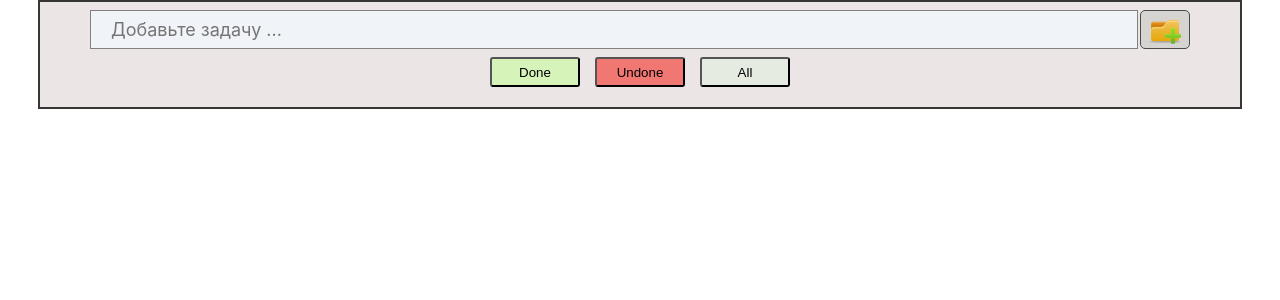
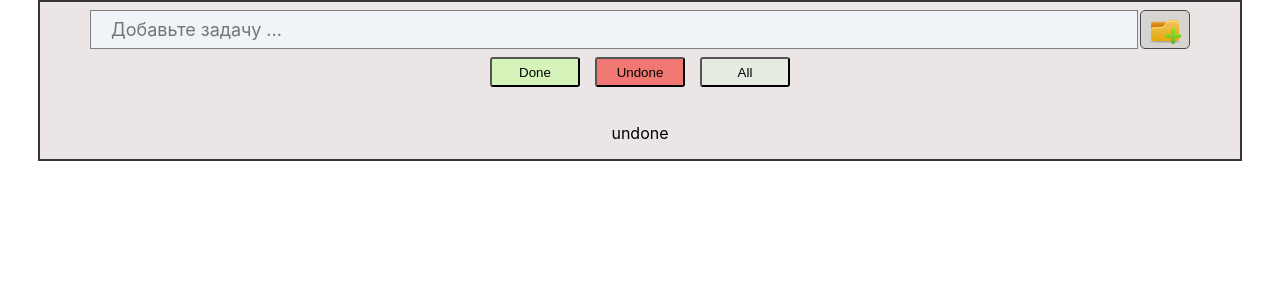
Before and after one commit to Dolzhikov1998/todo, a React (Create React App) app: page / in a window 1280 px wide. Both pictures are taken after a click on the button "Undone". Shown: the top 300 px of the page. Built offline with nearby package versions, Linux system fonts and the light colour scheme.

Commit message:
add function for filter todos

```diff
--- a/src/App.js
+++ b/src/App.js
@@ -5,9 +5,9 @@ import Filters from './components/Filters'
 
 
 function App() {
-
 const [todos, setTodos] = useState([])
-const [todosForFilter, setTodosForFilter] = useState([])
+// const [todosForFilter, setTodosForFilter] = useState([])
+const [btnFilters,setBtnFilters] = useState('all')
 
 
 function addNewItem(newItem){
@@ -23,28 +23,15 @@ function deleteItemComponent( idDeleteItem){
 }
 
 function filterReadyTodos(){
-
-  // setTodos(
-  //   todos.filter(item =>{
-  //     (item.checked === true) && (item.visibility = false)
-  //   })
-  // )
-  console.log(todos)
-  console.log(todosForFilter)
+  setBtnFilters('done')
  }
 
 function filterDontReadyTodos(){
-  console.log(todos)
-    todos.filter( item => item.checked === false)
+  setBtnFilters('undone')
 }
 
 function filterRenderAllTodos(){
-  console.log(todos)
-  setTodos(
-    todos.filter(item=>{
-      return item.checked || true
-    })
-  )
+  setBtnFilters('all')
 }
 
 function changeCheckedTodosItem(idItem){
@@ -53,11 +40,44 @@ function changeCheckedTodosItem(idItem){
       if(item.id === idItem){
         item.checked = !item.checked
       }
-      // (item.id === idItem) &&(item.checked = !item.checked)
       return item
     })
   )
 }
+
+function render(){
+  if(btnFilters === 'all'){
+    return todos.map(todo=>(<Item key = {todo.id}
+                                  todo = {todo}
+                                  deleteItem={deleteItemComponent}
+                                  changeCheckedTodos={changeCheckedTodosItem}/>))
+  }
+  else if (btnFilters === 'done'){
+
+    // return <p>done</p>
+
+    return todos.map(todo=>{
+      if(todo.checked === true){
+        {console.log("kkk")}
+        (<Item key = {todo.id}
+              todo = {todo}
+              deleteItem={deleteItemComponent}
+              changeCheckedTodos={changeCheckedTodosItem}/>)
+      }
+    })
+  } else if (btnFilters === 'undone'){
+
+     return <p>undone</p>
+
+    // return todos.filter(item => item.checked === false).map(todo=>{
+    //     (<Item key = {todo.id}
+    //       todo = {todo}
+    //       deleteItem={deleteItemComponent}
+    //       changeCheckedTodos={changeCheckedTodosItem}/>)
+    // })
+  }
+}
+
   return (
 
       <div className="container">
@@ -65,7 +85,8 @@ function changeCheckedTodosItem(idItem){
         <Filters filterDoneTodos = {filterReadyTodos} filterFalseTodos = {filterDontReadyTodos} filterAllTodos= {filterRenderAllTodos}/>
         <form className='content'>
           {
-            todos.map(todo=>(<Item key = {todo.id} todo = {todo}  deleteItem={deleteItemComponent} changeCheckedTodos={changeCheckedTodosItem}/>))
+            render()
+            // todos.map(todo=>(<Item key = {todo.id} todo = {todo}  deleteItem={deleteItemComponent} changeCheckedTodos={changeCheckedTodosItem}/>))
           }
         </form>
 
--- a/src/components/Item.js
+++ b/src/components/Item.js
@@ -1,7 +1,7 @@
 import React, {useState} from 'react'
 
 function Item({todo, deleteItem, changeCheckedTodos}){
-    console.log(todo)
+
     const [stateCheck, setStateCheck]= useState(todo.checked)
     const classes = ['elemetns-content']
     const [dateCreateTodo] = useState(new Date().toLocaleString())
```
